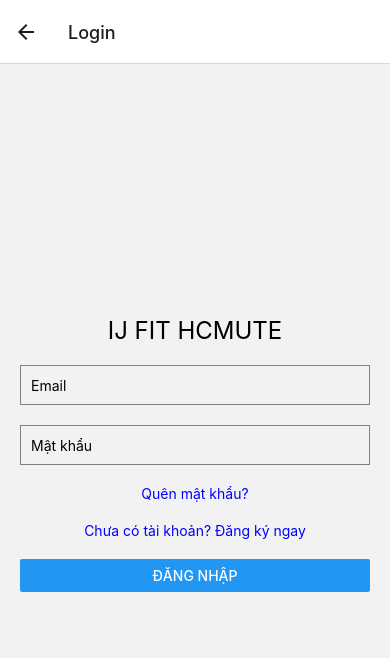
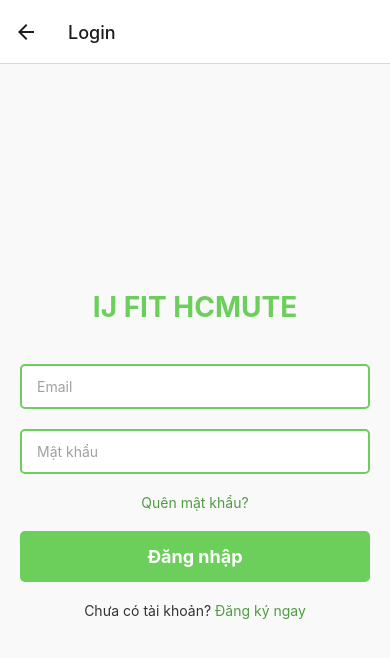
Before and after one commit to NguyenDink/LTDDNC-Tuan2, a React Native app: screen /Login in a window 390 px wide. Shown: the top 658 px of the page. Built offline with nearby package versions, Linux system fonts and the light colour scheme.

Commit message:
21110259_DinhTrungNguyen_BaiTapTuan2

```diff
--- a/components/HomePage.js
+++ b/components/HomePage.js
@@ -19,16 +19,20 @@
 const styles = StyleSheet.create({
     container: {
         flex: 1,
+        backgroundColor: "#eafaf1",
         justifyContent: "center",
         paddingHorizontal: 20,
     },
     title: {
-        fontSize: 24,
-        marginBottom: 20,
+        fontSize: 30,
+        fontWeight: "bold",
+        color: "#6dcf5b",
+        marginBottom: 30,
         textAlign: "center",
     },
     info: {
         fontSize: 18,
+        color: "#333",
         marginBottom: 10,
     },
 });
--- a/components/LoginPage.js
+++ b/components/LoginPage.js
@@ -23,12 +23,19 @@
         <View style={styles.container}>
             <Text style={styles.title}>IJ FIT HCMUTE</Text>
 
-            <TextInput style={styles.input} placeholder="Email" value={email} onChangeText={setEmail} />
+            <TextInput
+                style={styles.input}
+                placeholder="Email"
+                placeholderTextColor="#a0a0a0"
+                value={email}
+                onChangeText={setEmail}
+            />
 
             <TextInput
                 style={styles.input}
                 placeholder="Mật khẩu"
                 secureTextEntry
+                placeholderTextColor="#a0a0a0"
                 value={password}
                 onChangeText={setPassword}
             />
@@ -37,16 +44,18 @@
                 <Text style={styles.link}>Quên mật khẩu?</Text>
             </TouchableOpacity>
 
-            <TouchableOpacity onPress={() => alert("Đăng ký tài khoản")}>
-                <Text style={styles.link}>
+            <TouchableOpacity style={styles.button} onPress={handleLogin}>
+                <Text style={styles.buttonText}>Đăng nhập</Text>
+            </TouchableOpacity>
+
+            <View style={styles.footer}>
+                <Text style={styles.text}>
                     Chưa có tài khoản?{" "}
                     <Text style={styles.link} onPress={() => navigation.navigate("Register")}>
                         Đăng ký ngay
                     </Text>
                 </Text>
-            </TouchableOpacity>
-
-            <Button title="Đăng nhập" onPress={handleLogin} />
+            </View>
         </View>
     );
 }
@@ -54,24 +63,49 @@
 const styles = StyleSheet.create({
     container: {
         flex: 1,
+        backgroundColor: "#f9f9f9",
         justifyContent: "center",
         paddingHorizontal: 20,
     },
     title: {
-        fontSize: 24,
-        marginBottom: 20,
+        fontSize: 28,
+        fontWeight: "bold",
+        color: "#6dcf5b",
+        marginBottom: 40,
         textAlign: "center",
     },
     input: {
-        height: 40,
-        borderColor: "gray",
-        borderWidth: 1,
+        height: 45,
+        borderColor: "#6dcf5b",
+        borderWidth: 2,
+        borderRadius: 5,
         marginBottom: 20,
-        paddingHorizontal: 10,
+        paddingHorizontal: 15,
+        backgroundColor: "#ffffff",
     },
     link: {
-        color: "blue",
+        color: "#509b43",
+        textAlign: "center",
         marginBottom: 20,
+    },
+    button: {
+        backgroundColor: "#6dcf5b",
+        borderRadius: 5,
+        paddingVertical: 15,
+        paddingHorizontal: 20,
+        marginBottom: 20,
+        alignItems: "center",
+    },
+    buttonText: {
+        color: "#ffffff",
+        fontSize: 18,
+        fontWeight: "bold",
+    },
+    footer: {
+        alignItems: "center",
+    },
+    text: {
+        color: "#333",
         textAlign: "center",
     },
 });
--- a/components/MoreInfoPage.js
+++ b/components/MoreInfoPage.js
@@ -41,7 +41,13 @@
         <View style={styles.container}>
             <Text style={styles.title}>Thông Tin Cá Nhân</Text>
 
-            <TextInput style={styles.input} placeholder="Họ và tên" value={fullName} onChangeText={setFullName} />
+            <TextInput
+                style={styles.input}
+                placeholder="Họ và tên"
+                placeholderTextColor="#a0a0a0"
+                value={fullName}
+                onChangeText={setFullName}
+            />
 
             <Text style={styles.label}>Giới tính</Text>
             <View style={styles.radioGroup}>
@@ -61,6 +67,8 @@
                 value={dob.toDateString()}
                 onFocus={() => setShowDatePicker(true)}
                 showSoftInputOnFocus={false}
+                placeholder="Chọn ngày sinh"
+                placeholderTextColor="#a0a0a0"
             />
             {showDatePicker && <DateTimePicker value={dob} mode="date" display="default" onChange={onChangeDate} />}
 
@@ -68,11 +76,14 @@
                 style={styles.input}
                 placeholder="Số điện thoại"
                 keyboardType="numeric"
+                placeholderTextColor="#a0a0a0"
                 value={phoneNumber}
                 onChangeText={setPhoneNumber}
             />
 
-            <Button title="Cập nhật" onPress={handleUpdate} />
+            <TouchableOpacity style={styles.button} onPress={handleUpdate}>
+                <Text style={styles.buttonText}>Cập nhật</Text>
+            </TouchableOpacity>
         </View>
     );
 }
@@ -80,24 +91,30 @@
 const styles = StyleSheet.create({
     container: {
         flex: 1,
+        backgroundColor: "#f9f9f9",
         justifyContent: "center",
         paddingHorizontal: 20,
     },
     title: {
         fontSize: 24,
+        fontWeight: "bold",
+        color: "#509b43",
         marginBottom: 20,
         textAlign: "center",
     },
     label: {
         fontSize: 18,
+        color: "#333",
         marginBottom: 10,
     },
     input: {
-        height: 40,
-        borderColor: "gray",
-        borderWidth: 1,
+        height: 45,
+        borderColor: "#509b43",
+        borderWidth: 2,
+        borderRadius: 5,
         marginBottom: 20,
-        paddingHorizontal: 10,
+        paddingHorizontal: 15,
+        backgroundColor: "#ffffff",
     },
     radioGroup: {
         flexDirection: "row",
@@ -113,15 +130,28 @@
         height: 20,
         borderRadius: 10,
         borderWidth: 2,
-        borderColor: "gray",
+        borderColor: "#6dcf5b",
         marginRight: 10,
         justifyContent: "center",
         alignItems: "center",
     },
     selectedRadio: {
-        backgroundColor: "blue",
+        backgroundColor: "#509b43",
     },
     radioText: {
         fontSize: 16,
+        color: "#333",
+    },
+    button: {
+        backgroundColor: "#509b43",
+        borderRadius: 5,
+        paddingVertical: 15,
+        paddingHorizontal: 20,
+        alignItems: "center",
+    },
+    buttonText: {
+        color: "#ffffff",
+        fontSize: 18,
+        fontWeight: "bold",
     },
 });
--- a/components/RegisterPage.js
+++ b/components/RegisterPage.js
@@ -1,5 +1,5 @@
 import React, { useState } from "react";
-import { View, Text, TextInput, Button, StyleSheet, Alert } from "react-native";
+import { View, Text, TextInput, Button, StyleSheet, Alert, TouchableOpacity } from "react-native";
 
 export default function RegisterPage({ navigation }) {
     const [email, setEmail] = useState("");
@@ -24,12 +24,19 @@
         <View style={styles.container}>
             <Text style={styles.title}>Đăng ký</Text>
 
-            <TextInput style={styles.input} placeholder="Email" value={email} onChangeText={setEmail} />
+            <TextInput
+                style={styles.input}
+                placeholder="Email"
+                placeholderTextColor="#a0a0a0"
+                value={email}
+                onChangeText={setEmail}
+            />
 
             <TextInput
                 style={styles.input}
                 placeholder="Mật khẩu"
                 secureTextEntry
+                placeholderTextColor="#a0a0a0"
                 value={password}
                 onChangeText={setPassword}
             />
@@ -38,11 +45,20 @@
                 style={styles.input}
                 placeholder="Nhập lại mật khẩu"
                 secureTextEntry
+                placeholderTextColor="#a0a0a0"
                 value={confirmPassword}
                 onChangeText={setConfirmPassword}
             />
 
-            <Button title="Đăng ký" onPress={handleRegister} />
+            <TouchableOpacity style={styles.button} onPress={handleRegister}>
+                <Text style={styles.buttonText}>Đăng ký</Text>
+            </TouchableOpacity>
+
+            <TouchableOpacity style={styles.footer} onPress={() => navigation.navigate("Login")}>
+                <Text style={styles.text}>
+                    Đã có tài khoản? <Text style={styles.link}>Đăng nhập ngay</Text>
+                </Text>
+            </TouchableOpacity>
         </View>
     );
 }
@@ -50,19 +66,47 @@
 const styles = StyleSheet.create({
     container: {
         flex: 1,
+        backgroundColor: "#f9f9f9",
         justifyContent: "center",
         paddingHorizontal: 20,
     },
     title: {
-        fontSize: 24,
-        marginBottom: 20,
+        fontSize: 28,
+        fontWeight: "bold",
+        color: "#6dcf5b",
+        marginBottom: 30,
         textAlign: "center",
     },
     input: {
-        height: 40,
-        borderColor: "gray",
-        borderWidth: 1,
+        height: 45,
+        borderColor: "#6dcf5b",
+        borderWidth: 2,
+        borderRadius: 5,
         marginBottom: 20,
-        paddingHorizontal: 10,
+        paddingHorizontal: 15,
+        backgroundColor: "#ffffff",
+    },
+    button: {
+        backgroundColor: "#6dcf5b",
+        borderRadius: 5,
+        paddingVertical: 15,
+        paddingHorizontal: 20,
+        marginBottom: 20,
+        alignItems: "center",
+    },
+    buttonText: {
+        color: "#ffffff",
+        fontSize: 18,
+        fontWeight: "bold",
+    },
+    footer: {
+        alignItems: "center",
+    },
+    text: {
+        color: "#333",
+        textAlign: "center",
+    },
+    link: {
+        color: "#6dcf5b",
     },
 });
--- a/components/StartPage.js
+++ b/components/StartPage.js
@@ -4,7 +4,9 @@
 export default function StartPage({ navigation }) {
     return (
         <View style={styles.container}>
-            <Text style={styles.welcome}>Chào mừng đến với IJ FIT UTE!</Text>
+            <Text style={styles.welcome}>
+                Chào mừng đến với <Text style={[styles.welcome, styles.title]}> IJ FIT UTE!</Text>
+            </Text>
 
             <TouchableOpacity style={styles.button} onPress={() => navigation.navigate("Login")}>
                 <Text style={styles.buttonText}>Đăng Nhập</Text>
@@ -34,8 +36,11 @@
         textAlign: "center",
         fontWeight: "bold",
     },
+    title: {
+        color: "#6dcf5b",
+    },
     button: {
-        backgroundColor: "#007bff",
+        backgroundColor: "#6dcf5b",
         borderRadius: 5,
         paddingVertical: 15,
         paddingHorizontal: 25,
@@ -49,6 +54,6 @@
         fontWeight: "bold",
     },
     registerButton: {
-        backgroundColor: "#28a745",
+        backgroundColor: "#509b43",
     },
 });
```
Also changed, not shown: components/style.css (added).
